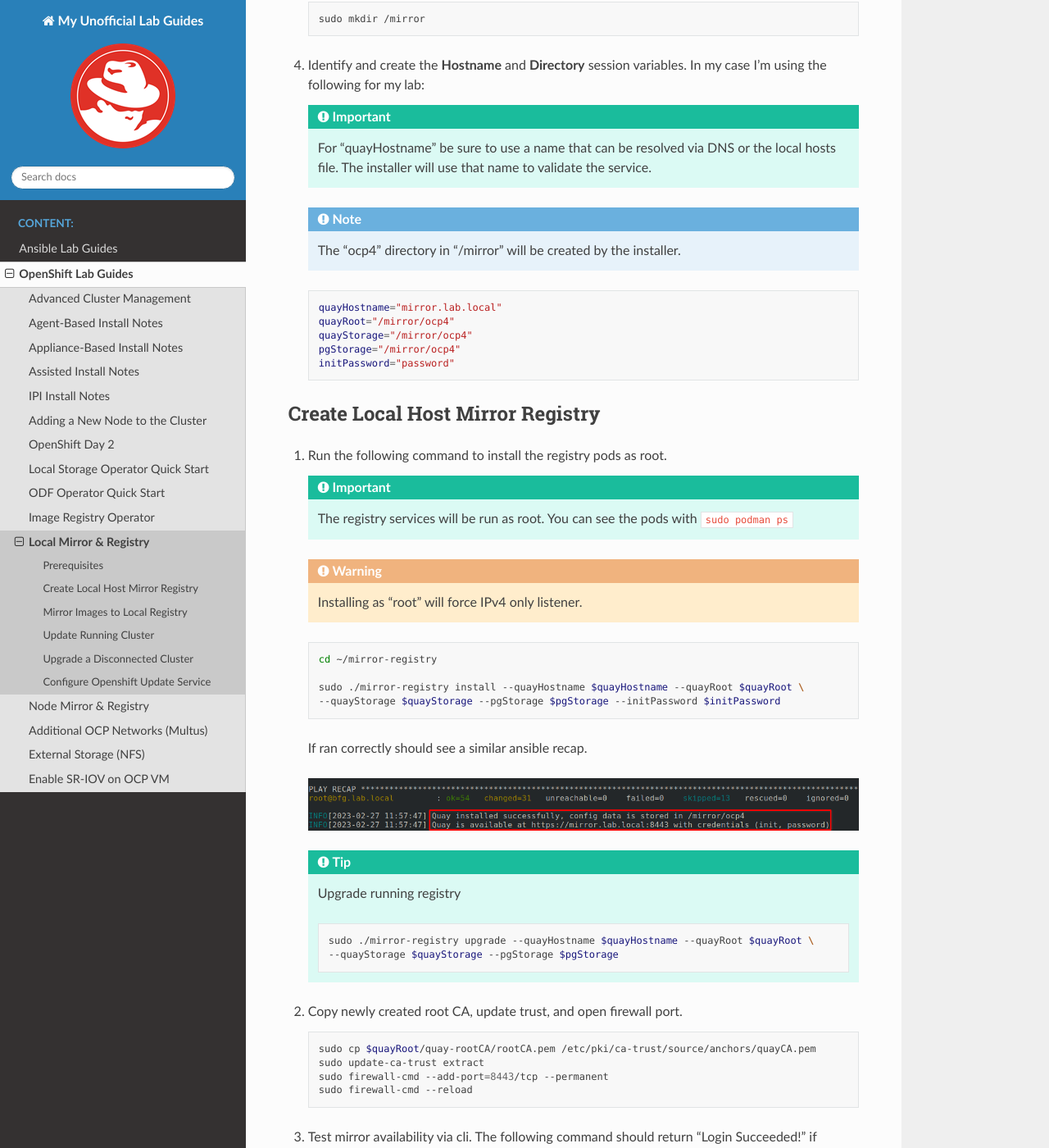
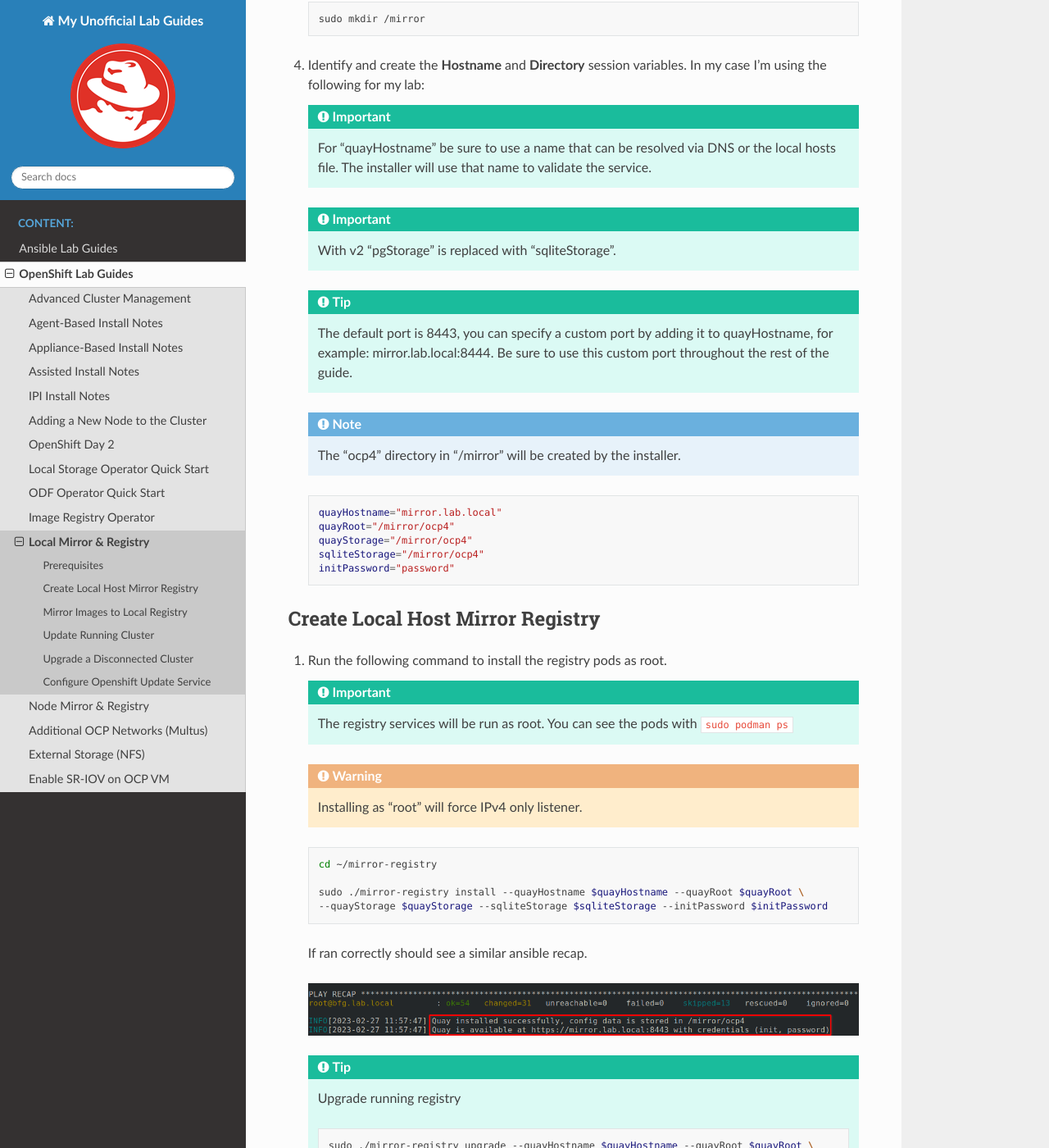
Before and after one commit to vtog/labGuides, a Sphinx documentation site: the page built from source/ocp/local-mirror-registry.rst, in a window 1280 px wide and 1400 px high, scrolled down 886 px. Shown: the whole window at 82% size. Built offline with Sphinx 7.4.7 and the Read the Docs theme 3.1.0, drawn with Linux system fonts in a browser that asks for light colours; pages that are not in the unit, such as notebooks, are missing from menus; some of the changed text lies outside the part shown.

Commit message:
added note on custom port

```diff
--- a/source/ocp/local-mirror-registry.rst
+++ b/source/ocp/local-mirror-registry.rst
@@ -48,6 +48,12 @@
       via DNS or the local hosts file. The installer will use that name to
       validate the service.
 
+   .. important:: With v2 "pgStorage" is replaced with "sqliteStorage".
+
+   .. tip:: The default port is 8443, you can specify a custom port by adding
+      it to quayHostname, for example: mirror.lab.local:8444. Be sure to use
+      this custom port throughout the rest of the guide.
+
    .. note:: The "ocp4" directory in "/mirror" will be created by the installer.
 
    .. code-block:: bash
@@ -55,7 +61,7 @@
       quayHostname="mirror.lab.local"
       quayRoot="/mirror/ocp4"
       quayStorage="/mirror/ocp4"
-      pgStorage="/mirror/ocp4"
+      sqliteStorage="/mirror/ocp4"
       initPassword="password"
 
 Create Local Host Mirror Registry
@@ -73,7 +79,7 @@
       cd ~/mirror-registry
 
       sudo ./mirror-registry install --quayHostname $quayHostname --quayRoot $quayRoot \
-      --quayStorage $quayStorage --pgStorage $pgStorage --initPassword $initPassword
+      --quayStorage $quayStorage --sqliteStorage $sqliteStorage --initPassword $initPassword
 
    If ran correctly should see a similar ansible recap.
 
@@ -84,7 +90,7 @@
       .. code-block:: bash
 
          sudo ./mirror-registry upgrade --quayHostname $quayHostname --quayRoot $quayRoot \
-         --quayStorage $quayStorage --pgStorage $pgStorage
+         --quayStorage $quayStorage --sqliteStorage $sqliteStorage
 
 #. Copy newly created root CA, update trust, and open firewall port.
 
@@ -114,7 +120,7 @@
    .. code-block:: bash
 
       sudo ./mirror-registry uninstall --quayRoot $quayRoot --quayStorage $quayStorage \
-      --pgStorage $pgStorage
+      --sqliteStorage $sqliteStorage
 
 Mirror Images to Local Registry
 -------------------------------
```
